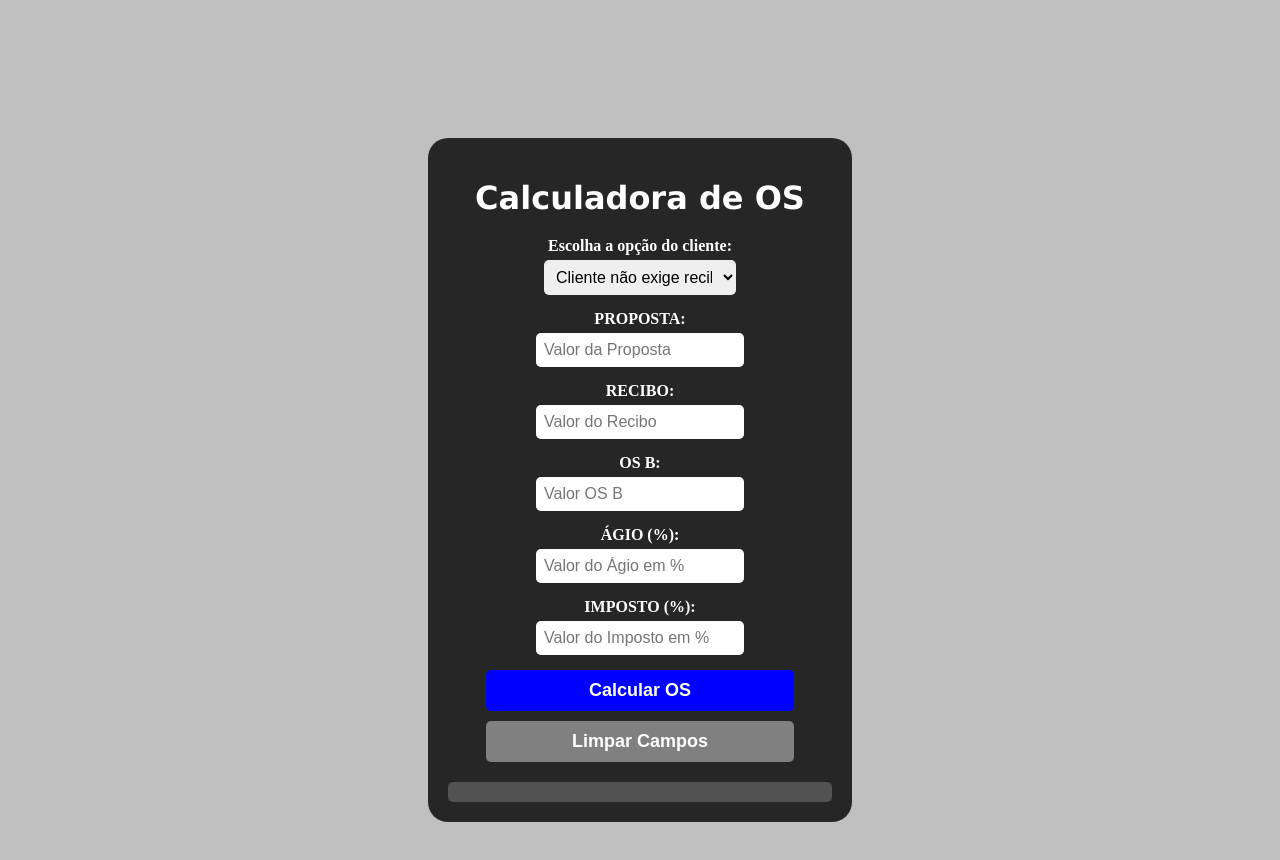
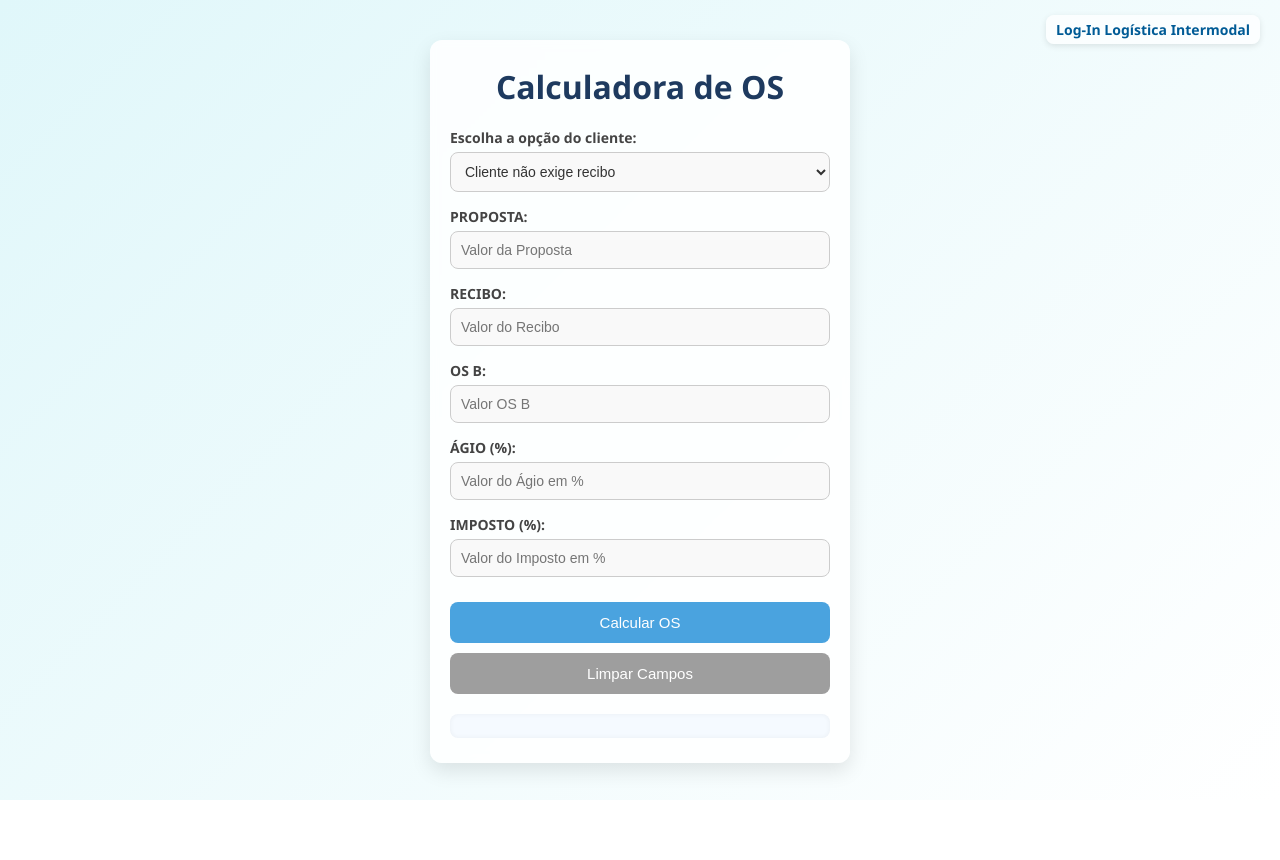
Before and after one commit to MatheusHeringer/Projeto-CalcOC, a plain HTML site: page index.html in a window 1280 px wide. After the commit the page ends 800 px from the top, so only its background shows below. Drawn offline with Linux system fonts and the light colour scheme.

Commit message:
Add files via upload

```diff
--- a/index.html
+++ b/index.html
@@ -8,6 +8,8 @@
   <title>Calculadora de OS</title>
 </head>
 <body>
+  <div class="logo-text">Log-In Logística Intermodal</div>
+
   <div class="tudo">
     <h1>Calculadora de OS</h1>
 
--- a/style.css
+++ b/style.css
@@ -1,87 +1,149 @@
+/* === Reset básico === */
+* {
+    box-sizing: border-box;
+    margin: 0;
+    padding: 0;
+}
+
+/* === Fundo suave e responsivo === */
 body {
-    background-color:silver;
-    background-size: cover;
+    min-height: 100vh;
     display: flex;
     justify-content: center;
-    align-items: center;
-    height: 120vh;
-    margin: 0;
+    align-items: flex-start;       /* topo para baixo */
+    font-family: 'Segoe UI', Tahoma, sans-serif;
+    background: linear-gradient(135deg, #e0f7fa, #ffffff);
+    color: #333;
+    padding: 20px;
+    overflow-y: auto;
 }
 
+/* === Container principal === */
 .tudo {
-    background-color: rgba(0, 0, 0, 0.8);
-    padding: 20px;
-    border-radius: 20px;
-    width: 30%;
-    min-width: 360px;
-    color: white;
+    background: rgba(255, 255, 255, 0.85);
+    backdrop-filter: blur(5px);
+    border-radius: 12px;
+    padding: 25px 20px;
+    width: 100%;
+    max-width: 420px;              /* limita no desktop */
     text-align: center;
+    box-shadow: 0 8px 20px rgba(0,0,0,0.1);
+    margin-top: 20px;
 }
 
+/* === Títulos === */
 h1 {
-    font-family: Verdana, Geneva, Tahoma, sans-serif;
+    font-size: 2rem;
+    font-weight: 700;
     margin-bottom: 20px;
+    color: #1e3a5f;
 }
 
+/* === Campos === */
 .campo {
     margin-bottom: 15px;
     display: flex;
     flex-direction: column;
-    align-items: center;
+    align-items: flex-start;       /* alinha labels à esquerda */
 }
 
 .campo label {
-    font-weight: bold;
+    font-weight: 600;
     margin-bottom: 5px;
+    color: #444;
+    font-size: 14px;
 }
 
-.campo input, .campo select {
-    width: 50%;
-    padding: 8px;
-    font-size: 16px;
+.campo input,
+.campo select {
+    width: 100%;
+    padding: 10px;
+    font-size: 14px;
+    border: 1px solid #ccc;
+    border-radius: 8px;
+    background: #f9f9f9;
+    color: #333;
+    transition: border-color 0.3s;
+}
+
+.campo input:focus,
+.campo select:focus {
+    border-color: #4aa3df;
+    outline: none;
+}
+
+/* === Botões === */
+#btn,
+#limpar {
+    width: 100%;
+    padding: 12px;
     border: none;
-    border-radius: 5px;
+    border-radius: 8px;
+    font-size: 15px;
+    font-weight: 500;
+    cursor: pointer;
+    transition: background 0.3s, transform 0.1s;
+    margin-top: 10px;
 }
 
 #btn {
-    width: 80%;
-    background: blue;
-    color: white;
-    border: none;
-    padding: 10px;
-    font-size: 18px;
-    border-radius: 5px;
-    cursor: pointer;
-    font-weight: bold;
-    transition: background 0.3s;
+    background: #4aa3df;
+    color: #fff;
 }
 
 #btn:hover {
-    background: red;
+    background: #357ab7;
 }
 
 #limpar {
-    width: 80%;
-    background: grey;
-    color: white;
-    border: none;
-    padding: 10px;
-    font-size: 18px;
-    border-radius: 5px;
-    cursor: pointer;
-    font-weight: bold;
-    transition: background 0.3s;
-    margin-top: 10px;
+    background: #9e9e9e;
+    color: #fff;
 }
 
 #limpar:hover {
-    background: darkgrey;
+    background: #757575;
 }
 
+/* === Resultado === */
 #resultado {
     margin-top: 20px;
-    font-size: 18px;
-    background: rgba(255, 255, 255, 0.2);
-    padding: 10px;
-    border-radius: 5px;
+    font-size: 15px;
+    background: #f5faff;
+    padding: 12px;
+    border-radius: 8px;
+    box-shadow: inset 0 0 5px rgba(0,0,0,0.05);
+    color: #333;
+    text-align: left;
 }
+.logo-text {
+    position: fixed;
+    top: 15px;
+    right: 20px;
+    font-family: 'Segoe UI', Tahoma, sans-serif;
+    font-weight: 600;
+    font-size: 14px;
+    color: #005b96;           /* azul suave, combina com a página */
+    background: rgba(255, 255, 255, 0.7); /* leve fundo translúcido para contraste */
+    padding: 5px 10px;
+    border-radius: 8px;
+    box-shadow: 0 2px 6px rgba(0,0,0,0.1);
+    z-index: 1000;            /* garante que fique acima de tudo */
+}
+
+/* === Responsividade extra para telas pequenas === */
+@media (max-width: 480px) {
+    .tudo {
+        padding: 20px 15px;
+    }
+
+    .campo input,
+    .campo select,
+    #btn,
+    #limpar {
+        width: 100%; /* ocupa toda a largura em telas pequenas */
+    }
+
+    h1 {
+        font-size: 1.6rem;
+    }
+}
```
